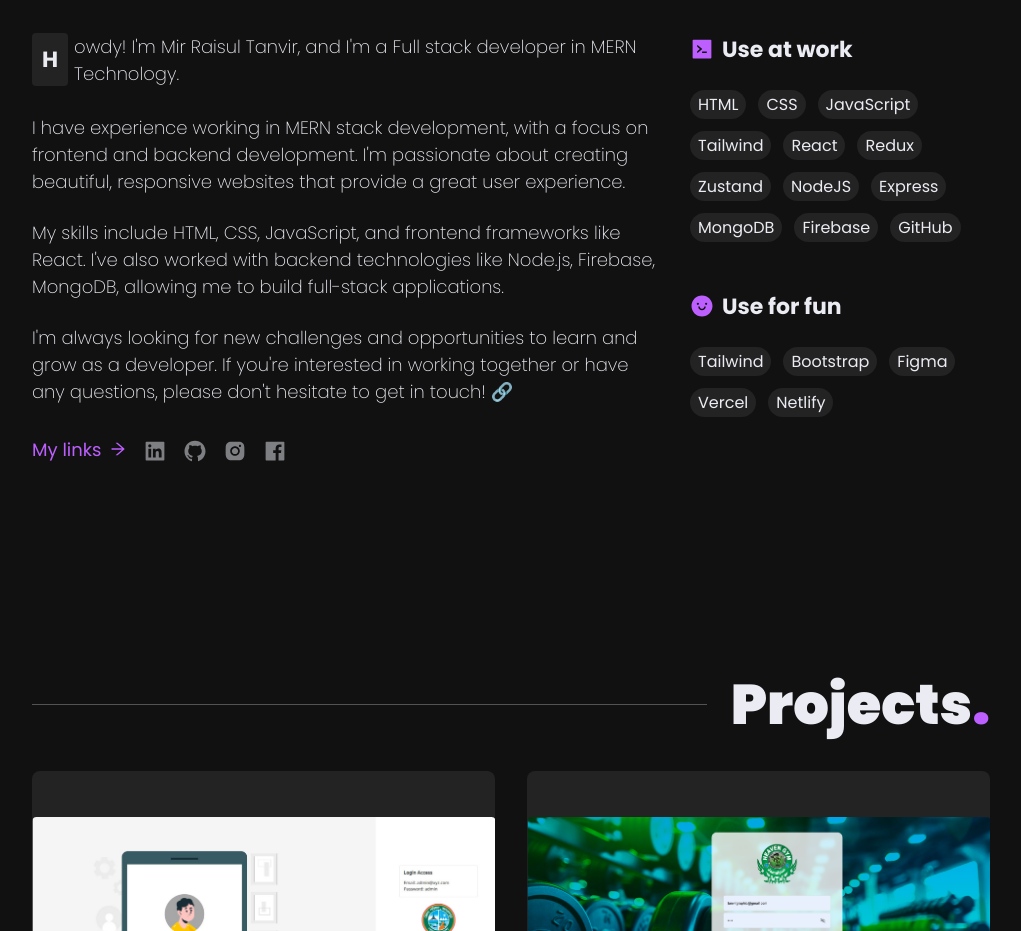
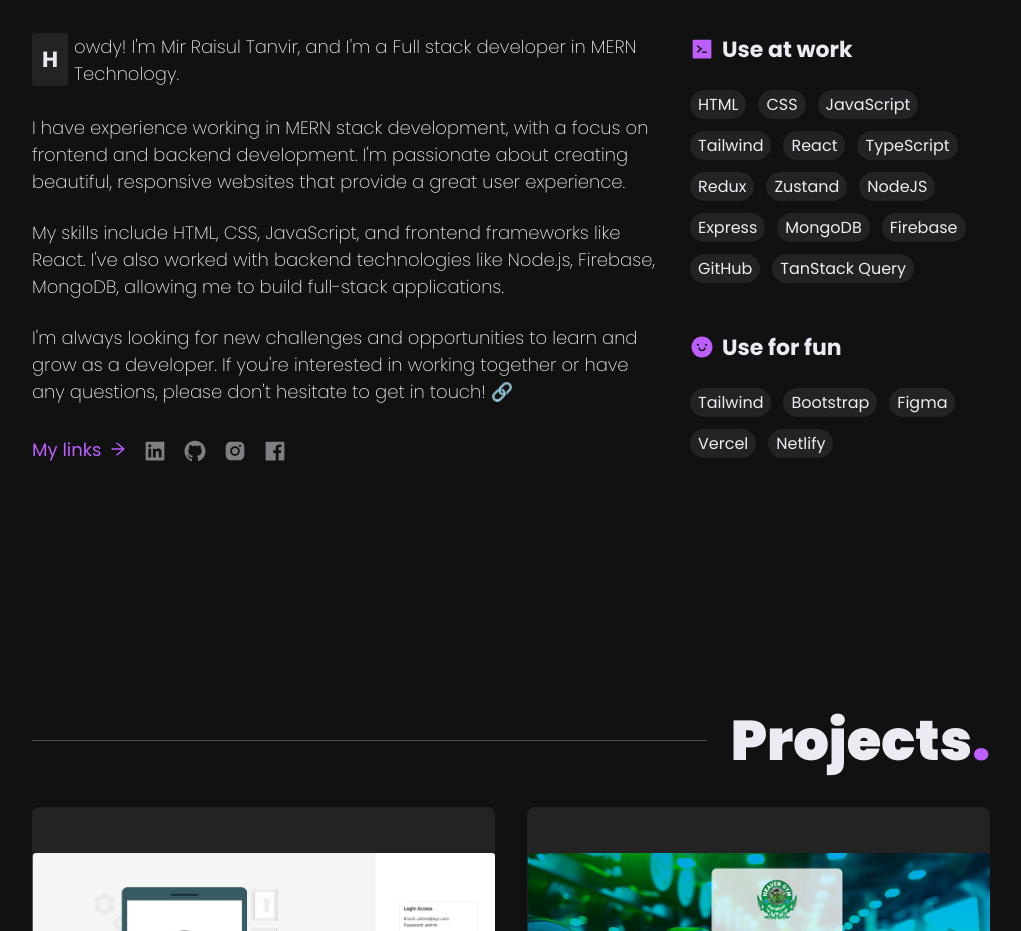
Before and after one commit to tanvirsp/portfolio-nextJS, a Next.js app: page / in a window 1280 px wide. Shown: the part 1160-2091 px from the top of the page, without its empty margins (159-1180 px from the left). Built offline with nearby package versions, Linux system fonts and the light colour scheme.

Commit message:
code update

```diff
--- a/components/home/about/Stats.tsx
+++ b/components/home/about/Stats.tsx
@@ -17,6 +17,7 @@
             <span className="chip">JavaScript</span>
             <span className="chip">Tailwind</span>
             <span className="chip">React</span>
+            <span className="chip">TypeScript</span>
             <span className="chip">Redux</span>
             <span className="chip">Zustand</span>
             <span className="chip">NodeJS</span>
@@ -24,6 +25,7 @@
             <span className="chip">MongoDB</span>
             <span className="chip">Firebase</span>
             <span className="chip">GitHub</span>
+            <span className="chip">TanStack Query</span>
           </div>
         </div>
       </Reveal>
```
